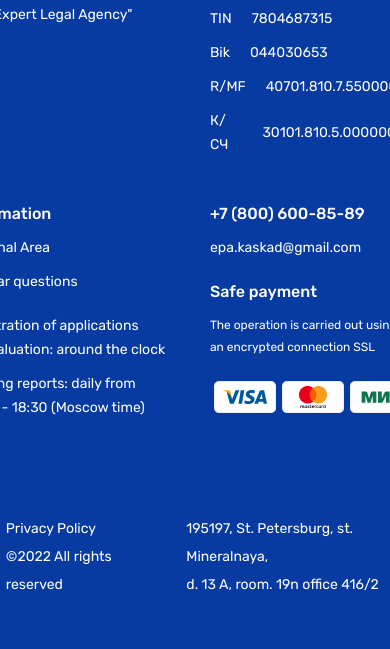
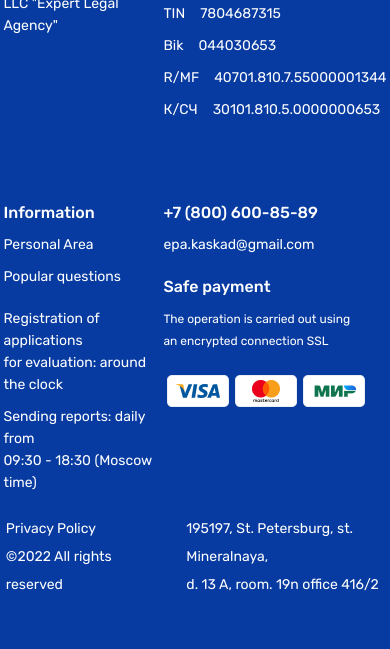
Before and after one commit to javokhir1704/Figma-5, a plain HTML site: page index.html in a window 390 px wide. Shown: the part 3548-4197 px from the top of the page. Drawn offline with Linux system fonts and the light colour scheme.

Commit message:
Add files via upload

```diff
--- a/styles-media.css
+++ b/styles-media.css
@@ -567,3 +567,128 @@ iframe {
   }
 
 }
+
+@media all and (max-width:500px) {
+
+  .flex-box-footer {
+    width: 100%;
+    height: 100%;
+
+    display: grid;
+    grid-template-columns:repeat(2,1fr);
+    justify-content: center;
+    column-gap:10px;
+  }
+
+  footer .flex-box-footer p{
+    color:white;
+
+    font-size:14px;
+    font-weight: 400;
+
+    line-height: 22px;
+
+    margin-top:10px;
+  }
+
+  footer .flex-box-footer h1 {
+    color:white;
+
+    font-size:16px;
+    font-weight: 500;
+
+    line-height: 22px;
+  }
+
+  footer .first-box-footer  div img {
+    width:150px;
+    height: 40px;
+  }
+
+  .second-box-footer .data-flex {
+    display:flex;
+    align-items: center;
+
+    column-gap:15px;
+  }
+
+  .fourth-box-footer .credit-text-small {
+    font-size: 12px;
+    font-weight: 400;
+
+    line-height: 22px;
+
+  }
+
+  .fourth-box-footer .credit-cards {
+    width:100%;
+
+  }
+  /*Second flex-boc footer */
+
+  .flex-box-footer-second {
+    width:100%;
+    height: 100%;
+
+    display:flex;
+    justify-content:center;
+    column-gap:50px;
+  }
+
+  .first-box-footer,
+  .second-box-footer,
+  .third-box-footer,
+  .fourth-box-footer {
+    display:flex;
+    justify-content: center;
+
+    padding-left:0px;
+  }
+
+  .first-box-footer div,
+  .second-box-footer div,
+  .third-box-footer div,
+  .fourth-box-footer div {
+    width:100%;
+    /* height: 100%; */
+  }
+/*
+  .flex-box-footer-second {
+    width:100%;
+    height: 100%;
+
+    display:flex;
+    justify-content: center;
+    column-gap:90px;
+
+    margin-top:50px;
+  } */
+
+  .flex-box-footer-second p {
+    color:white;
+
+    font-size:14px;
+    font-weight: 400;
+
+    line-height: 28px;
+  }
+
+
+
+
+  .flex-box-nav .right-nav {
+    position:fixed;
+    top:80px;
+    left:-100%;
+
+    text-align:center;
+
+
+    width:70%; /*It depends on you whether you would set 100% of width or some px*/
+    height:100vh;
+
+    background:#2c3e50;
+
+    transition:all 0.9s;
+  }
+}
```
